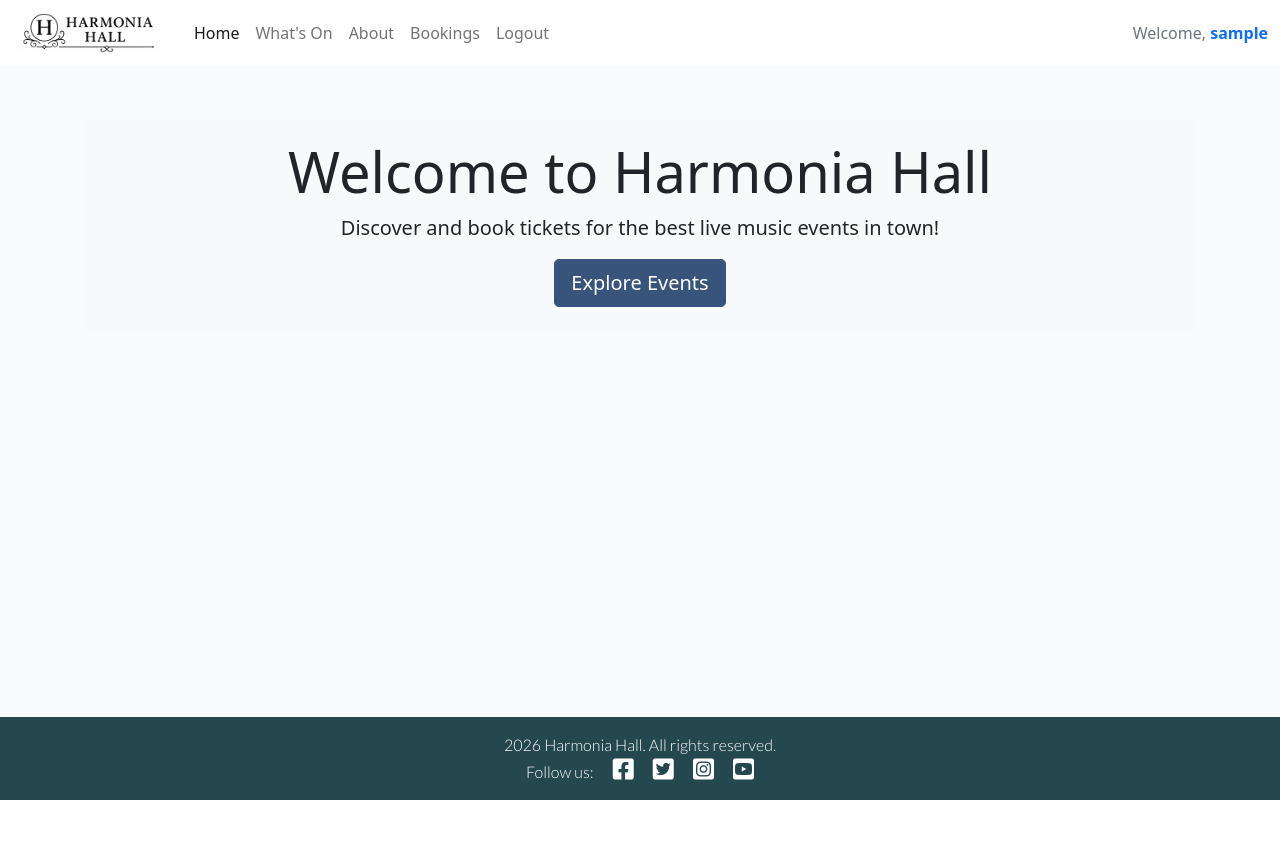
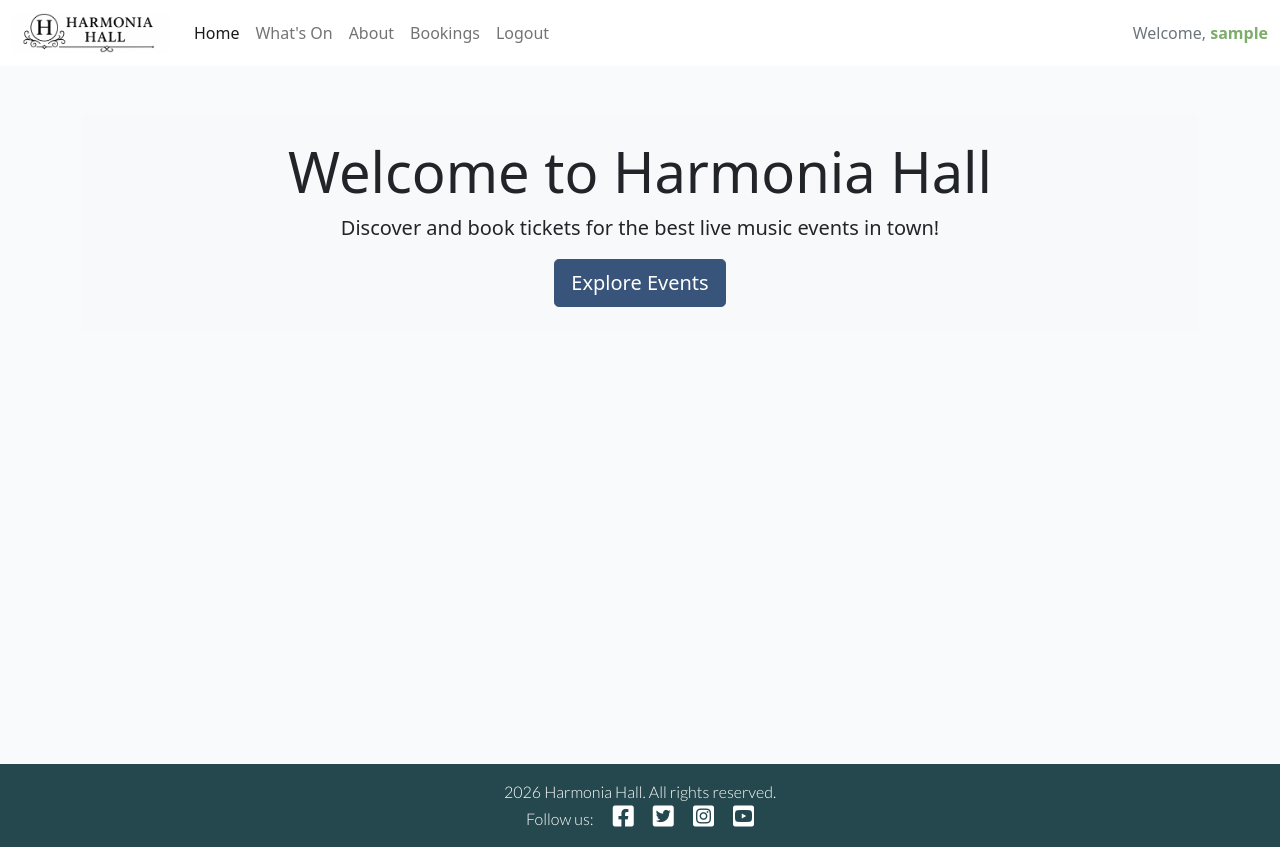
Before and after one commit to jonniecumming/harmonia_hall, a Django app: page / in a window 1280 px wide. Before the commit the page ends 800 px from the top, so only its background shows below. Run offline with Django 4.2, Linux system fonts and the light colour scheme; the visitor is signed in with stand-in values (Sample User, id 1); data that the repository does not hold is empty.

Commit message:
Add div with min-height around main content in base.html

```diff
--- a/events/templates/events/index.html
+++ b/events/templates/events/index.html
@@ -22,7 +22,7 @@
         <div class="carousel-inner">
             {% for event in carousel_events %}
             <div class="carousel-item {% if forloop.first %}active{% endif %}">
-                <img src="{{ event.event_image.url }}" class="d-block w-100" alt="{{ event.title }}" style="object-fit: contain; height: 400px; background-color: #f9fafc;">
+                <img src="{{ event.event_image.url }}" class="d-block w-100" alt="{{ event.title }}" style="object-fit: contain; background-color: #f9fafc;">
 
                 <!-- Event Info Below Image -->
                 <div class="p-4 bg-light text-center carousel-info">
--- a/static/css/style.css
+++ b/static/css/style.css
@@ -72,6 +72,9 @@ main {
     text-decoration: underline;
 }
 
+.text-username {
+    color: #7CAD6B
+}
 
 /* ========================================
    BUTTONS
--- a/templates/base.html
+++ b/templates/base.html
@@ -84,7 +84,7 @@
                 </ul>
                 <span class="navbar-text text-muted">
                     {% if user.is_authenticated %}
-                        Welcome, <strong class="text-primary">{{ user.username }}</strong>
+                        Welcome, <strong class="text-username">{{ user.username }}</strong>
                     {% else %}
                         Welcome to Harmonia Hall
                     {% endif %}
@@ -107,9 +107,11 @@
 
     <!-- Main content -->
     <main>
+        <div style="min-height: calc(100vh - 150px);">
         {% block content %}
         <!-- Main Content Goes here -->
         {% endblock content %}
+        </div>
     </main>
      <!-- Footer -->
     <footer class="footer py-3 dark-bg mt-auto">
```
